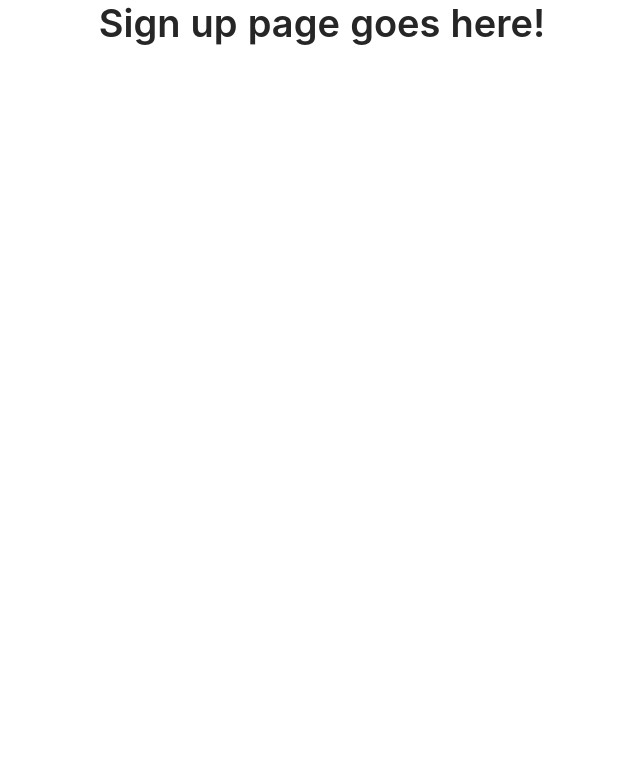
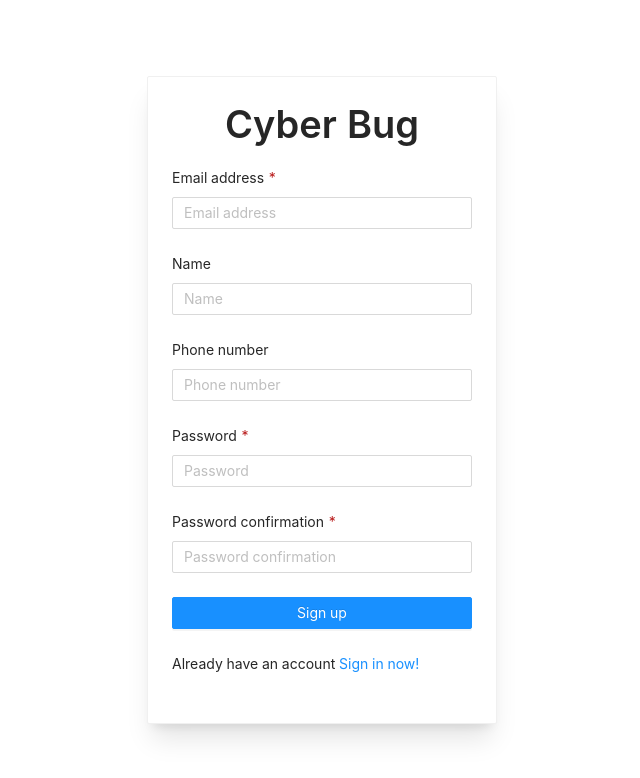
Before and after one commit to dothanhtien/bc09-react-jira-v2, a React (Create React App) app: page /sign-up in a window 1280 px wide. Shown: the top 778 px of the page, without its empty margins (318-958 px from the left). Built offline with nearby package versions, Linux system fonts and the light colour scheme; no server answers.

Commit message:
complete Sign up feature

```diff
--- a/package.json
+++ b/package.json
@@ -18,6 +18,7 @@
     "react-scripts": "5.0.0",
     "redux": "^4.1.2",
     "redux-thunk": "^2.4.1",
+    "sweetalert2": "^11.4.0",
     "web-vitals": "^2.1.4",
     "yup": "^0.32.11"
   },
--- a/src/components/auth/SignInForm/index.jsx
+++ b/src/components/auth/SignInForm/index.jsx
@@ -56,7 +56,7 @@ const SignInForm = () => {
           name="email"
           control={control}
           render={({ field }) => (
-            <Form.Item name="email">
+            <Form.Item>
               <Input
                 prefix={<UserOutlined />}
                 placeholder="Email address"
@@ -70,7 +70,7 @@ const SignInForm = () => {
           name="passWord"
           control={control}
           render={({ field }) => (
-            <Form.Item name="password">
+            <Form.Item>
               <Input
                 prefix={<LockOutlined />}
                 type="password"
--- a/src/components/auth/SignUpForm/index.jsx
+++ b/src/components/auth/SignUpForm/index.jsx
@@ -1,8 +1,167 @@
-import React from "react";
-import { Typography } from "antd";
+import React, { useEffect } from "react";
+import { Button, Card, Form, Input, Typography } from "antd";
+import MandatoryLabel from "../../ui/Label/Mandatory";
+import { Link } from "react-router-dom";
+import { Controller, useForm } from "react-hook-form";
+import { yupResolver } from "@hookform/resolvers/yup";
+import { signUpSchema } from "../../../services/auth";
+import { useDispatch, useSelector } from "react-redux";
+import {
+  createErrorMessageSelector,
+  createLoadingSelector,
+} from "../../../store/selector";
+import { signUp } from "../../../store/actions/auth";
+import Swal from "sweetalert2";
 
 const SignUpForm = () => {
-  return <Typography.Title>Sign up form</Typography.Title>;
+  const dispatch = useDispatch();
+  const signingUpSelector = createLoadingSelector(["SIGN_UP"]);
+  const isSigningUp = useSelector((state) => signingUpSelector(state));
+  const signUpErrorMessageSelector = createErrorMessageSelector(["SIGN_UP"]);
+  const signUpErrorMessage = useSelector((state) =>
+    signUpErrorMessageSelector(state)
+  );
+  const {
+    control,
+    formState: { errors },
+    handleSubmit,
+    reset,
+    setError,
+  } = useForm({
+    mode: "all",
+    defaultValues: {
+      email: "",
+      name: "",
+      phoneNumber: "",
+      passWord: "",
+      passWordConfirmation: "",
+    },
+    resolver: yupResolver(signUpSchema),
+  });
+
+  useEffect(() => {
+    if (signUpErrorMessage === "Email đã được sử dụng!") {
+      setError("email", {
+        type: "shouldUnregister",
+        message: "Email already exists",
+      });
+    }
+  }, [signUpErrorMessage, setError]);
+
+  const onSubmit = (data) => {
+    dispatch(
+      signUp(data, () => {
+        Swal.fire({
+          icon: "success",
+          title: "Signed up successfully",
+          showConfirmButton: false,
+        });
+        reset();
+      })
+    );
+  };
+
+  return (
+    <Card className="shadow-xl">
+      <Form
+        name="sign-in-form"
+        style={{ width: "300px" }}
+        layout="vertical"
+        onFinish={handleSubmit(onSubmit)}
+      >
+        <Typography.Title className="text-center">Cyber Bug</Typography.Title>
+
+        <Controller
+          name="email"
+          control={control}
+          render={({ field }) => (
+            <Form.Item
+              label={<MandatoryLabel text="Email address" />}
+              validateStatus={errors.email && "error"}
+              help={errors.email?.message}
+            >
+              <Input {...field} placeholder="Email address" />
+            </Form.Item>
+          )}
+        />
+
+        <Controller
+          name="name"
+          control={control}
+          render={({ field }) => (
+            <Form.Item
+              label="Name"
+              validateStatus={errors.name && "error"}
+              help={errors.name?.message}
+            >
+              <Input {...field} placeholder="Name" />
+            </Form.Item>
+          )}
+        />
+
+        <Controller
+          name="phoneNumber"
+          control={control}
+          render={({ field }) => (
+            <Form.Item
+              label="Phone number"
+              validateStatus={errors.phoneNumber && "error"}
+              help={errors.phoneNumber?.message}
+            >
+              <Input {...field} placeholder="Phone number" />
+            </Form.Item>
+          )}
+        />
+
+        <Controller
+          name="passWord"
+          control={control}
+          render={({ field }) => (
+            <Form.Item
+              label={<MandatoryLabel text="Password" />}
+              validateStatus={errors.passWord && "error"}
+              help={errors.passWord?.message}
+            >
+              <Input {...field} type="password" placeholder="Password" />
+            </Form.Item>
+          )}
+        />
+
+        <Controller
+          name="passWordConfirmation"
+          control={control}
+          render={({ field }) => (
+            <Form.Item
+              label={<MandatoryLabel text="Password confirmation" />}
+              validateStatus={errors.passWordConfirmation && "error"}
+              help={errors.passWordConfirmation?.message}
+            >
+              <Input
+                {...field}
+                type="password"
+                placeholder="Password confirmation"
+              />
+            </Form.Item>
+          )}
+        />
+
+        <Form.Item>
+          <Button
+            type="primary"
+            htmlType="submit"
+            className="w-full mb-6"
+            loading={isSigningUp}
+          >
+            Sign up
+          </Button>
+
+          <Typography>
+            Already have an account <Link to="/sign-in">Sign in now!</Link>
+          </Typography>
+        </Form.Item>
+      </Form>
+    </Card>
+  );
 };
 
 export default SignUpForm;
--- /dev/null
+++ b/src/components/ui/Label/Mandatory/index.jsx
@@ -0,0 +1,12 @@
+import React from "react";
+import { Typography } from "antd";
+
+const MandatoryLabel = ({ text }) => {
+  return (
+    <Typography.Text>
+      {text} <span className="text-red-700">*</span>
+    </Typography.Text>
+  );
+};
+
+export default MandatoryLabel;
--- a/src/services/auth.js
+++ b/src/services/auth.js
@@ -4,6 +4,29 @@ import * as yup from "yup";
 export const signInSchema = yup.object({
   email: yup.string().required("Email is required.").email("Email is invalid."),
   passWord: yup.string().required("Password is required."),
+});
+
+export const signUpSchema = yup.object({
+  email: yup
+    .string()
+    .required("Email is required")
+    .email("Email is invalid")
+    .max(255, "Email cannot be more than 255 characters"),
+  name: yup.string().max(255, "Name cannot be more than 255 characters"),
+  phoneNumber: yup
+    .string()
+    .matches(/^[0-9]*$/, "Phone number must contain numbers only")
+    .max(30, "Phone number cannot be more than 30 digits"),
+  passWord: yup
+    .string()
+    .required("Password is required")
+    .min(6, "Password must be at least 6 characters")
+    .max(100, "Password cannot be more than 100 characters"),
+  passWordConfirmation: yup
+    .string()
+    .required("Password confirmation is required")
+    .oneOf([yup.ref("passWord")], "Password does not match")
+    .max(100, "Password cannot be more than 100 characters"),
 });
 
 class AuthService {
--- a/src/store/actions/auth.js
+++ b/src/store/actions/auth.js
@@ -14,10 +14,28 @@ export const signIn = (data, callback) => {
 
       if (callback) callback();
     } catch (err) {
-      console.log({ ...err });
+      console.log(err);
       dispatch(
         createAction(actionType.SIGN_IN_FAILURE, err.response.data.message)
       );
     }
   };
 };
+
+export const signUp = (data, callback) => {
+  return async (dispatch) => {
+    dispatch(createAction(actionType.SIGN_UP_REQUEST));
+    try {
+      const res = await authService.signUp(data);
+
+      dispatch(createAction(actionType.SIGN_UP_SUCCESS));
+
+      if (callback) callback();
+    } catch (err) {
+      console.log(err);
+      dispatch(
+        createAction(actionType.SIGN_UP_FAILURE, err.response.data.message)
+      );
+    }
+  };
+};
--- a/src/store/actions/type.js
+++ b/src/store/actions/type.js
@@ -2,4 +2,8 @@ export const actionType = {
   SIGN_IN_REQUEST: "SIGN_IN_REQUEST",
   SIGN_IN_SUCCESS: "SIGN_IN_SUCCESS",
   SIGN_IN_FAILURE: "SIGN_IN_FAILURE",
+
+  SIGN_UP_REQUEST: "SIGN_UP_REQUEST",
+  SIGN_UP_SUCCESS: "SIGN_UP_SUCCESS",
+  SIGN_UP_FAILURE: "SIGN_UP_FAILURE",
 };
--- a/src/views/Auth/SignUp/index.jsx
+++ b/src/views/Auth/SignUp/index.jsx
@@ -1,13 +1,12 @@
 import React from "react";
-import { Typography } from "antd";
+import AuthLayout from "../../../layouts/Auth";
+import SignUpForm from "../../../components/auth/SignUpForm";
 
 const SignUp = () => {
   return (
-    <div className="container">
-      <Typography.Title className="text-center">
-        Sign up page goes here!
-      </Typography.Title>
-    </div>
+    <AuthLayout>
+      <SignUpForm />
+    </AuthLayout>
   );
 };
 
```
Also changed, not shown: 1 other file (tests, documents, lock files or other folders).
